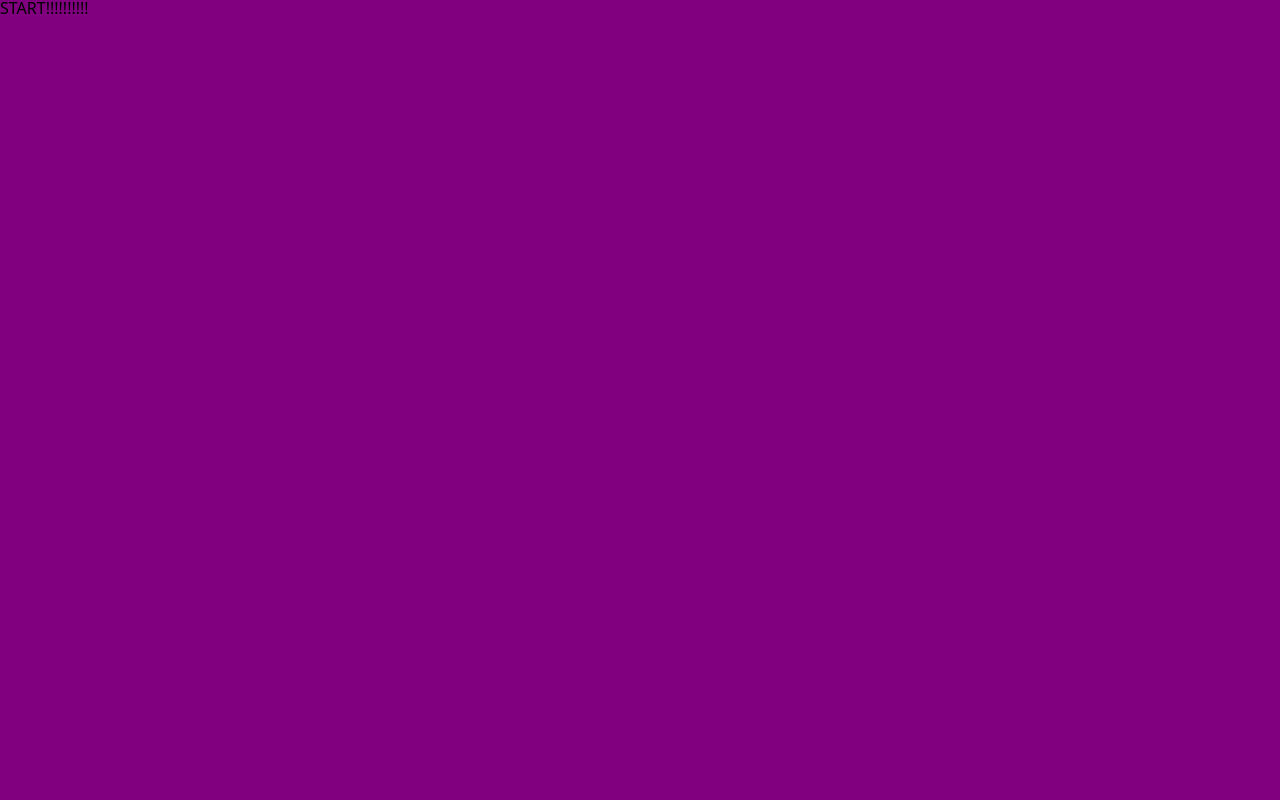
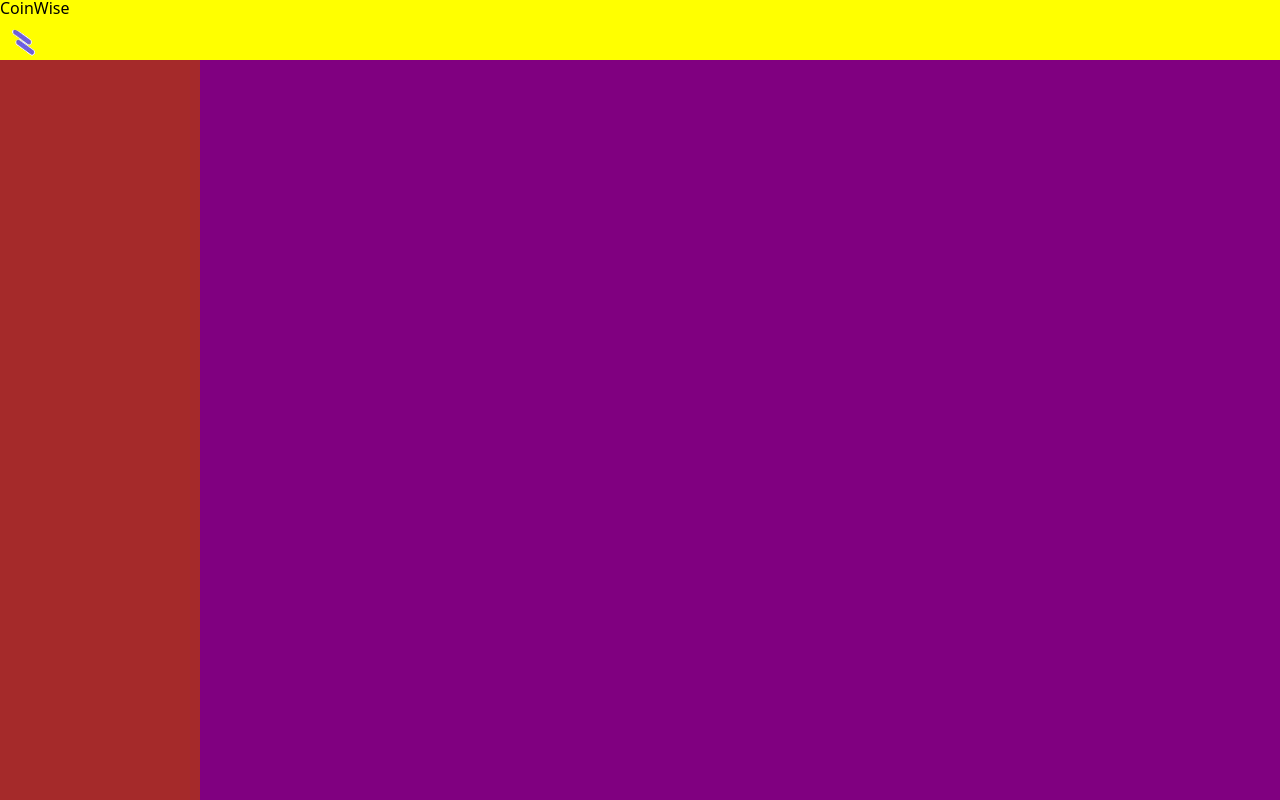
Before and after one commit to YoungJun-MIN/cryptoCoin, a React (Vite) app: page / in a window 1280 px wide. Built offline with nearby package versions, Linux system fonts and the light colour scheme.

Commit message:
Design layout for dashboard: header, sidebar, and main sections

```diff
--- a/src/App.jsx
+++ b/src/App.jsx
@@ -1,7 +1,16 @@
+import Header from "@components/Header/Header"
+import Sidebar from "@components/Sidebar/Sidebar"
 function App() {
   return (
     <>
-      <h1>START!!!!!!!!!!</h1>
+      <Header></Header>
+      <div className="dashboard">
+        <Sidebar></Sidebar>
+        <main className="dashboard__main">
+          <div className="dashboard__content"></div>
+          <div className="dashboard__content"></div>
+        </main>
+      </div>
     </>
   )
 }
--- /dev/null
+++ b/src/components/Header/Header.jsx
@@ -0,0 +1,11 @@
+import logo from "@assets/images/logo_48.png"
+export default function Header() {
+  return(
+    <>
+      <header>
+        <h1>CoinWise</h1>
+        <img src={logo} alt="logo" />
+      </header>
+    </>
+  )
+}
--- /dev/null
+++ b/src/components/Header/Header.module.css
@@ -0,0 +1,3 @@
+.header {
+  display: flex;
+}
--- /dev/null
+++ b/src/components/Sidebar/Sidebar.jsx
@@ -0,0 +1,13 @@
+export default function Sidebar() {
+  return(
+    <>
+      <nav className="dashboard__nav">
+        <ul className="dashboard__nav-list">
+          <li className="dashboard__nav-item">
+            <a href="#" className="dashboard__nav-link"></a>
+          </li>
+        </ul>
+      </nav>
+    </>
+  )
+}
```
